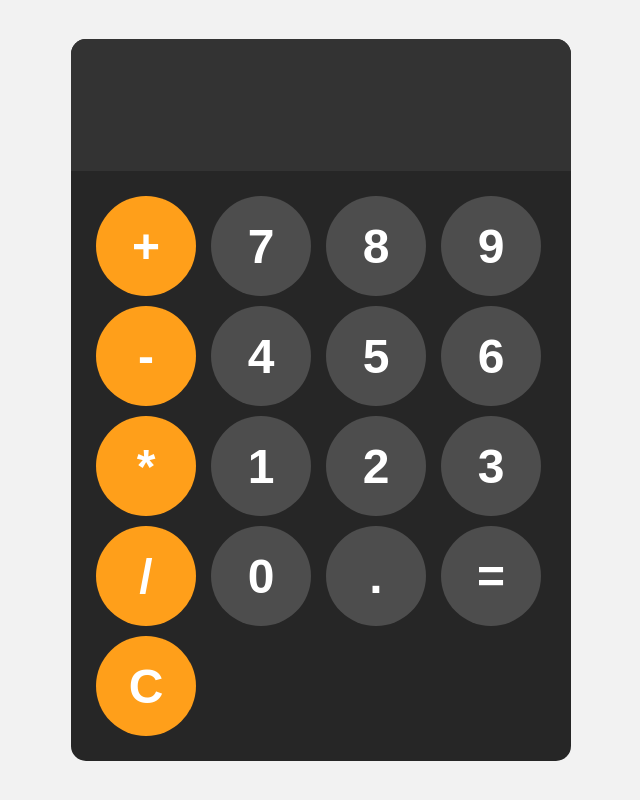
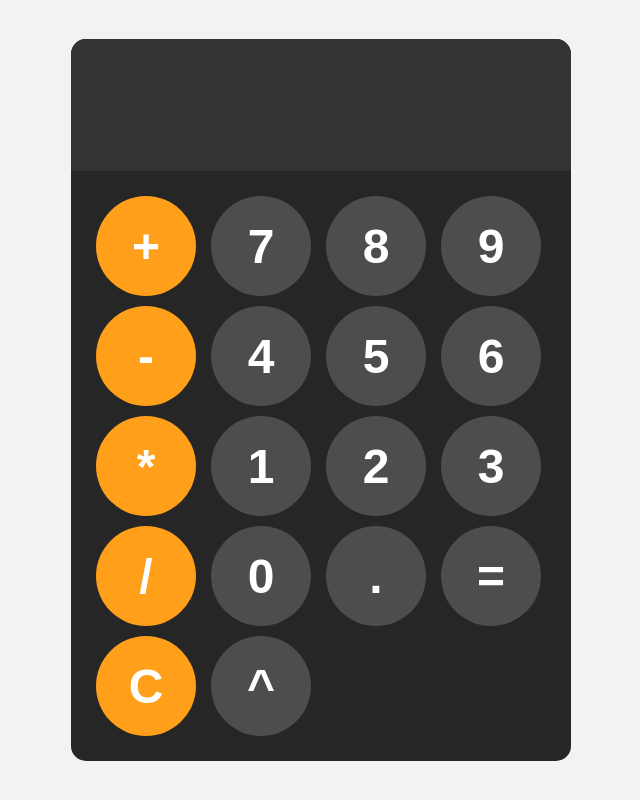
Before and after one commit to EvAbigel/Calculator, a plain HTML site: page index.html in a window 1280 px wide. Shown: the whole page, without its empty margins (319-959 px from the left). Drawn offline with Linux system fonts and the light colour scheme.

Commit message:
added a custom button

```diff
--- a/index.html
+++ b/index.html
@@ -27,6 +27,7 @@
             <button onclick="appendToDisplay('.')">.</button>
             <button onclick="calculate()">=</button>
             <button onclick="clearDisplay()" class="operator-btn">C</button>
+            <button onclick="appendToDisplay('**')">^</button>
         </div>
     </div>
     <script src="index.js"></script>
```
